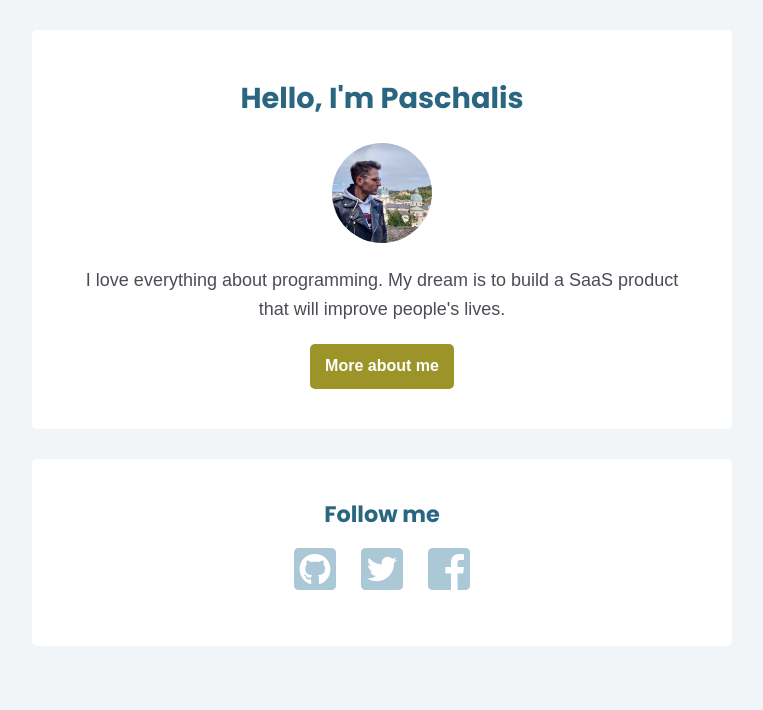
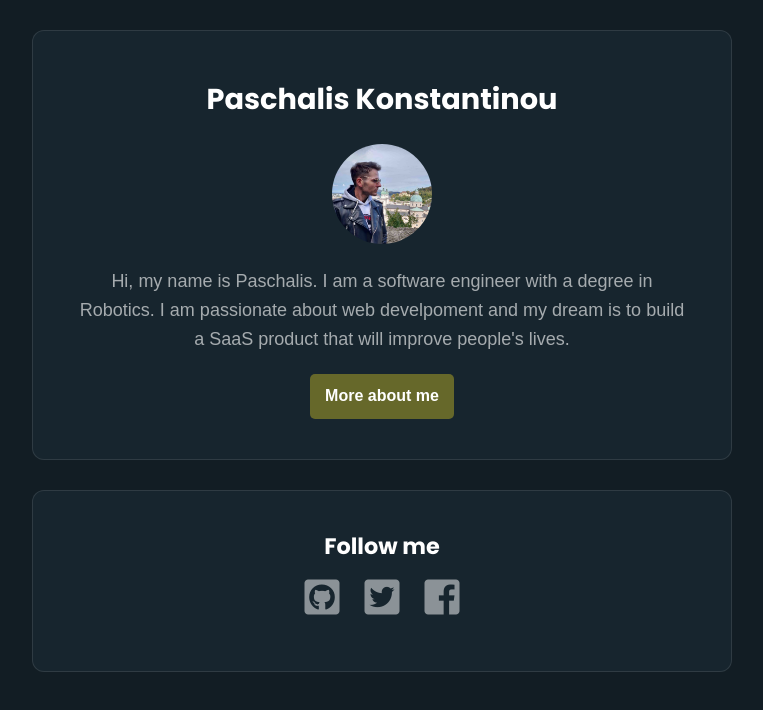
Before and after one commit to pkonstantinou/profile, a plain HTML site: page index.html in a window 1280 px wide. Shown: the whole page, without its empty margins (258-1021 px from the left). Drawn offline with Linux system fonts and the light colour scheme.

Commit message:
Improved style

```diff
--- a/index.html
+++ b/index.html
@@ -15,15 +15,16 @@
   <body>
     <div class="container">
       <div class="card-white text-center">
-        <h1>Hello, I'm Paschalis</h1>
+        <h1>Paschalis Konstantinou</h1>
         <img
           class="img-circle img-small"
           src="images/me_salzburg.png"
           alt="me"
         />
         <p>
-          I love everything about programming. My dream is to build a SaaS
-          product that will improve people's lives.
+          Hi, my name is Paschalis. I am a software engineer with a degree in
+          Robotics. I am passionate about web develpoment and my dream is to
+          build a SaaS product that will improve people's lives.
         </p>
         <a
           class="btn-primary"
--- a/style.css
+++ b/style.css
@@ -1,12 +1,12 @@
 @import url("https://fonts.googleapis.com/css?family=Open+Sans:400,300,700|Poppins:300,400,500,700");
 
 body {
-  background-color: rgb(241, 245, 247);
+  background-color: rgb(18, 29, 36);
   font-family: "Open-Sans", sans-serif;
   font-weight: 300;
   font-size: 18px;
   line-height: 160%;
-  color: rgb(74, 77, 85);
+  color: rgba(255, 255, 255, 0.616);
 }
 
 * {
@@ -16,7 +16,7 @@ body {
 
 h1,
 h2 {
-  color: rgb(43, 102, 129);
+  color: white;
   font-family: "Poppins";
 }
 
@@ -36,10 +36,11 @@ h2 {
 }
 
 .card-white {
-  background-color: white;
+  background-color: rgb(23, 37, 46);
   margin: 30px 0;
   padding: 40px;
-  border-radius: 5px;
+  border: 1px solid rgba(255, 255, 255, 0.1);
+  border-radius: 12px;
   box-shadow: 0px 10px 30px rbga(0, 0, 0, 0.1);
 }
 
@@ -68,7 +69,7 @@ h2 {
 .btn-primary {
   text-decoration: none;
   color: white;
-  background-color: rgb(156, 148, 40);
+  background-color: rgba(156, 148, 40, 0.6);
   font-size: 1rem;
   font-weight: 700;
   padding: 8px 15px;
@@ -78,18 +79,18 @@ h2 {
 }
 
 .btn-primary:hover {
-  background-color: rgb(117, 112, 38);
+  background-color: rgb(117, 112, 38, 0.6);
 }
 
 .icon-primary {
   text-decoration: none;
-  font-size: 3rem;
-  color: rgb(171, 200, 214);
+  font-size: 2.5rem;
+  color: rgba(255, 255, 255, 0.5);
   transition: all 0.2s ease;
 }
 
 .icon-primary:hover {
-  color: rgb(43, 102, 129);
+  color: rgba(255, 255, 255, 0.7);
 }
 
 .card-white .img-circle {
```
